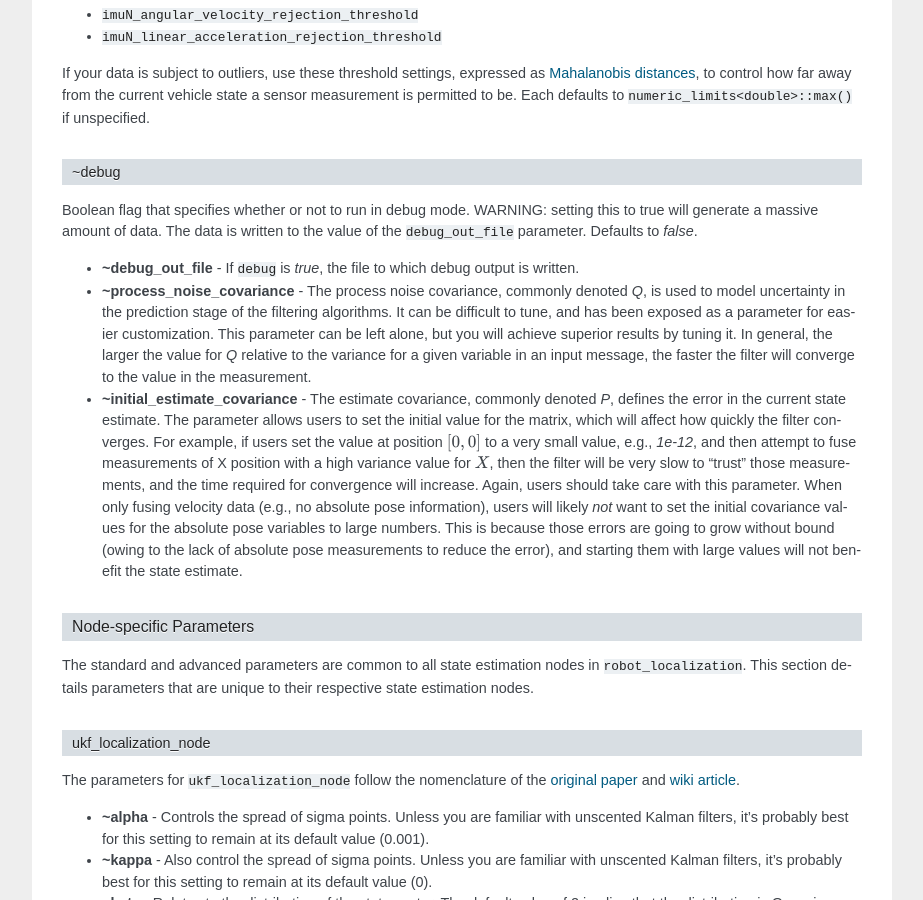
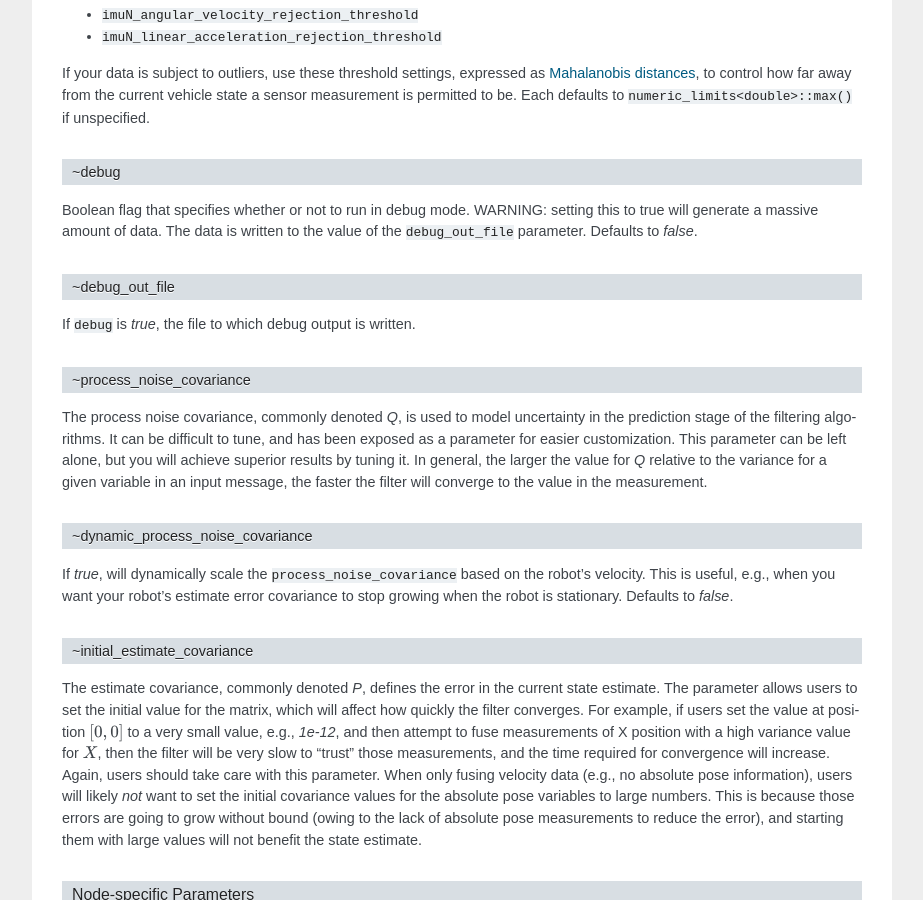
Before and after one commit to cra-ros-pkg/robot_localization, a Sphinx documentation site: the page built from doc/state_estimation_nodes.rst, in a window 1280 px wide and 900 px high, scrolled down 6407 px. Shown: the whole window, without its empty margins (318-1241 px from the left). Built offline with Sphinx 7.4.7, drawn with Linux system fonts in a browser that asks for light colours; the version number could not be read and is left out; some of the changed text lies outside the part shown.

Commit message:
Adding new parameter and fixing section headings for state estimation node parameters

```diff
--- a/doc/state_estimation_nodes.rst
+++ b/doc/state_estimation_nodes.rst
@@ -146,11 +146,11 @@ If fusing accelerometer data from IMUs, this parameter determines whether or not
 
 ~publish_tf
 ^^^^^^^^^^^
-If *true*, the state estimation node will publish the transform from the frame specified by the ``world_frame`` parameter to the frame specified by the ``base_link_frame`` parameter. Defaults to true.
+If *true*, the state estimation node will publish the transform from the frame specified by the ``world_frame`` parameter to the frame specified by the ``base_link_frame`` parameter. Defaults to *true*.
 
 ~publish_acceleration
-^^^^^^^^^^^
-If *true*, the state estimation node will publish the linear acceleration state. Defaults to false.
+^^^^^^^^^^^^^^^^^^^^^
+If *true*, the state estimation node will publish the linear acceleration state. Defaults to *false*.
 
 ~print_diagnostics
 ^^^^^^^^^^^^^^^^^^
@@ -229,7 +229,7 @@ Specific parameters:
 If *true*, sets the `tcpNoDelay` `transport hint <http://docs.ros.org/api/roscpp/html/classros_1_1TransportHints.html#a03191a9987162fca0ae2c81fa79fcde9>`_. There is some evidence that Nagle's algorithm intereferes with the timely reception of large message types, such as the `nav_msgs/Odometry <http://docs.ros.org/api/nav_msgs/html/msg/Odometry.html>`_ message. Setting this to *true* for an input disables Nagle's algorithm for that subscriber. Defaults to *false*.
 
 ~[sensor]_threshold
-^^^^^^^^^^^^^^^^^^^^^^^^^^^^^
+^^^^^^^^^^^^^^^^^^^
 Specific parameters:
 
 * ``~odomN_pose_rejection_threshold``
@@ -246,11 +246,21 @@ If your data is subject to outliers, use these threshold settings, expressed as
 ^^^^^^
 Boolean flag that specifies whether or not to run in debug mode. WARNING: setting this to true will generate a massive amount of data. The data is written to the value of the ``debug_out_file`` parameter. Defaults to *false*.
 
-* **~debug_out_file** - If ``debug`` is *true*, the file to which debug output is written.
+~debug_out_file
+^^^^^^^^^^^^^^^^
+If ``debug`` is *true*, the file to which debug output is written.
 
-* **~process_noise_covariance** - The process noise covariance, commonly denoted *Q*, is used to model uncertainty in the prediction stage of the filtering algorithms. It can be difficult to tune, and has been exposed as a parameter for easier customization. This parameter can be left alone, but you will achieve superior results by tuning it. In general, the larger the value for *Q* relative to the variance for a given variable in an input message, the faster the filter will converge to the value in the measurement.
+~process_noise_covariance
+^^^^^^^^^^^^^^^^^^^^^^^^^
+The process noise covariance, commonly denoted *Q*, is used to model uncertainty in the prediction stage of the filtering algorithms. It can be difficult to tune, and has been exposed as a parameter for easier customization. This parameter can be left alone, but you will achieve superior results by tuning it. In general, the larger the value for *Q* relative to the variance for a given variable in an input message, the faster the filter will converge to the value in the measurement.
 
-* **~initial_estimate_covariance** - The estimate covariance, commonly denoted *P*, defines the error in the current state estimate. The parameter allows users to set the initial value for the matrix, which will affect how quickly the filter converges. For example, if users set the value at position :math:`[0, 0]` to a very small value, e.g., `1e-12`, and then attempt to fuse measurements of X position with a high variance value for :math:`X`, then the filter will be very slow to "trust" those measurements, and the time required for convergence will increase. Again, users should take care with this parameter. When only fusing velocity data (e.g., no absolute pose information), users will likely *not* want to set the initial covariance values for the absolute pose variables to large numbers. This is because those errors are going to grow without bound (owing to the lack of absolute pose measurements to reduce the error), and starting them with large values will not benefit the state estimate.
+~dynamic_process_noise_covariance
+^^^^^^^^^^^^^^^^^^^^^^^^^^^^^^^^^
+If *true*, will dynamically scale the ``process_noise_covariance`` based on the robot's velocity. This is useful, e.g., when you want your robot's estimate error covariance to stop growing when the robot is stationary. Defaults to *false*.
+
+~initial_estimate_covariance
+^^^^^^^^^^^^^^^^^^^^^^^^^^^^
+The estimate covariance, commonly denoted *P*, defines the error in the current state estimate. The parameter allows users to set the initial value for the matrix, which will affect how quickly the filter converges. For example, if users set the value at position :math:`[0, 0]` to a very small value, e.g., `1e-12`, and then attempt to fuse measurements of X position with a high variance value for :math:`X`, then the filter will be very slow to "trust" those measurements, and the time required for convergence will increase. Again, users should take care with this parameter. When only fusing velocity data (e.g., no absolute pose information), users will likely *not* want to set the initial covariance values for the absolute pose variables to large numbers. This is because those errors are going to grow without bound (owing to the lack of absolute pose measurements to reduce the error), and starting them with large values will not benefit the state estimate.
 
 Node-specific Parameters
 ------------------------
```
